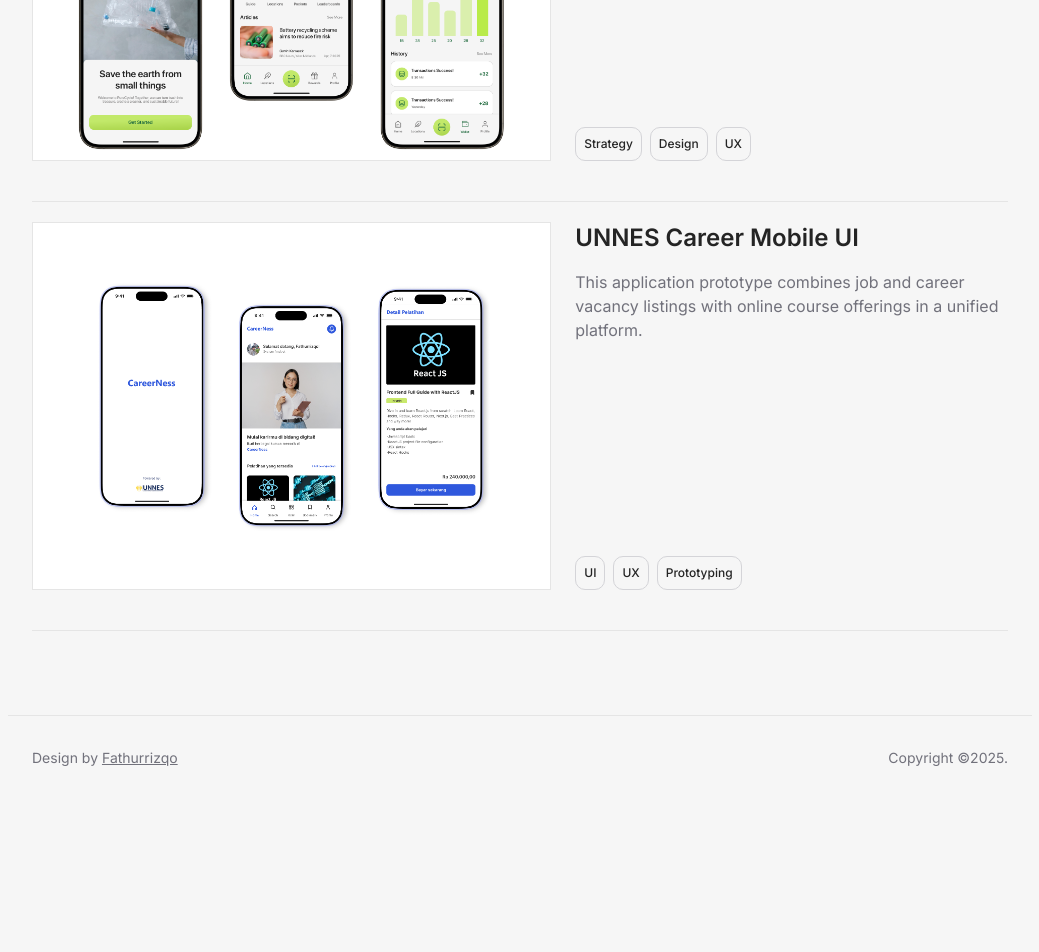
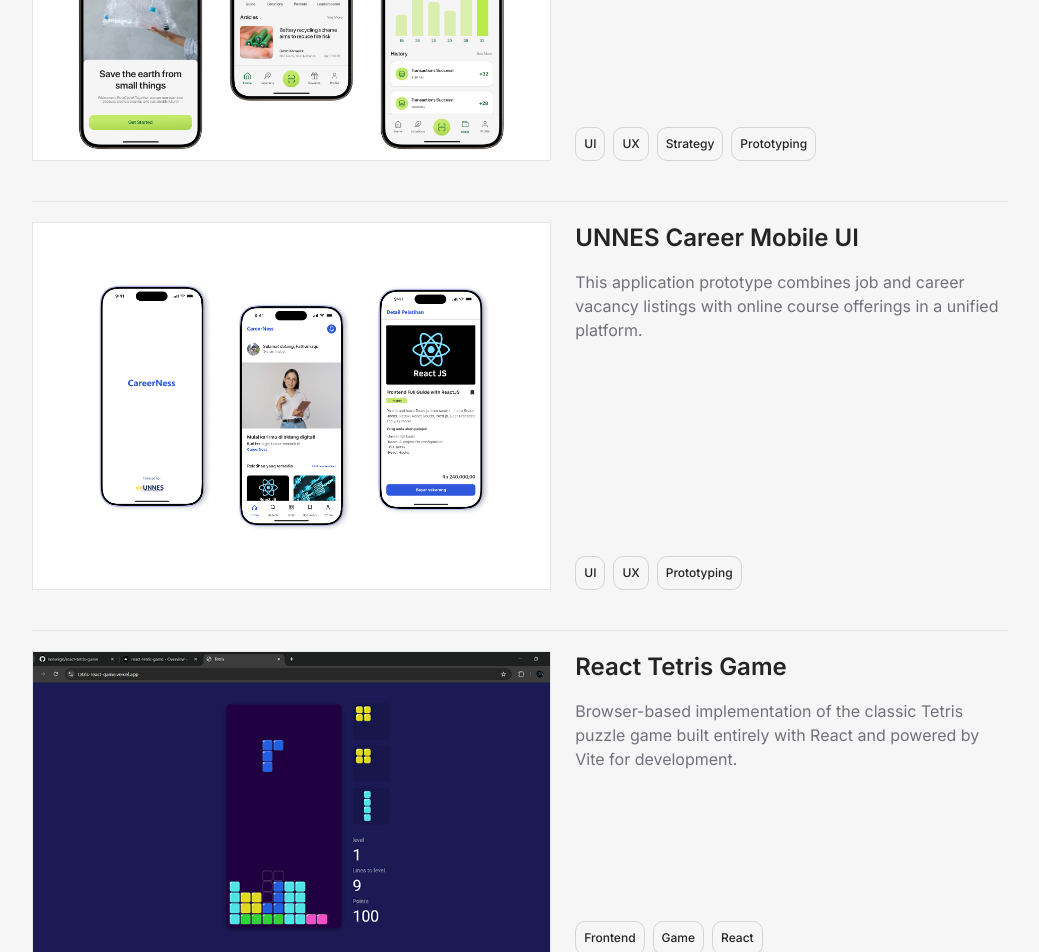
Before and after one commit to nerveign/portofolio, a React (Vite) app: page /works in a window 1280 px wide. Shown: the part 520-1472 px from the top of the page, without its empty margins (120-1159 px from the left). Before the commit the page ends 1320 px from the top, so only its background shows below. Built offline with nearby package versions, Linux system fonts and the light colour scheme.

Commit message:
Update project's data

```diff
--- a/src/data/projectsData.ts
+++ b/src/data/projectsData.ts
@@ -12,7 +12,7 @@ export const data: Project[] = [
     imageURL: `${url}/portofolio-1.png`,
     title: 'PureCycle Mobile UI',
     description: 'Build user-flow for recycling applications, design and prototyping the UI.',
-    label: ['Strategy', 'Design', 'UX'],
+    label: ['UI', 'UX', 'Strategy', 'Prototyping'],
   },
   {
     imageURL: `${url}/portofolio-2.png`,
@@ -20,4 +20,10 @@ export const data: Project[] = [
     description: 'This application prototype combines job and career vacancy listings with online course offerings in a unified platform.',
     label: ['UI', 'UX', 'Prototyping'],
   },
+  {
+    imageURL: `${url}/portofolio-3.png`,
+    title: 'React Tetris Game',
+    description: 'Browser-based implementation of the classic Tetris puzzle game built entirely with React and powered by Vite for development.',
+    label: ['Frontend', 'Game', 'React'],
+  },
 ];
```
Also changed, not shown: public/works/portofolio-3.png (added).
